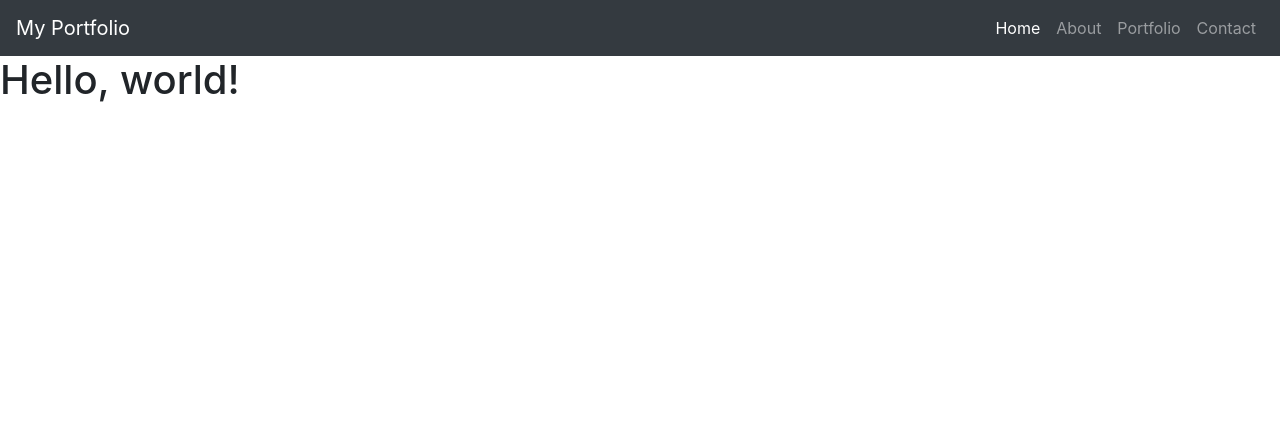
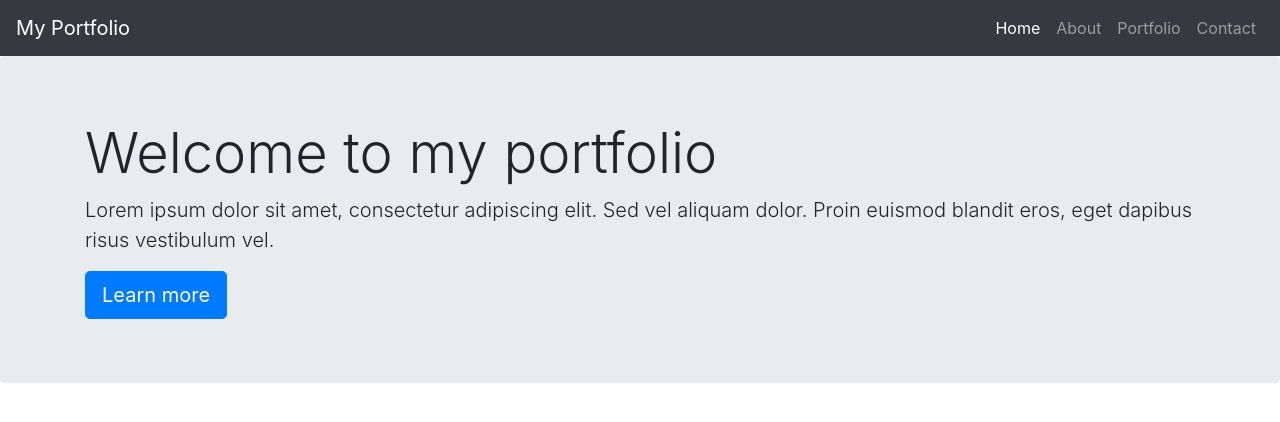
Before and after one commit to TuBrandon/tubrandon.github.io, a plain HTML site: page index.html in a window 1280 px wide. Drawn offline with nearby package versions, Linux system fonts and the light colour scheme.

Commit message:
Update index.html

```diff
--- a/index.html
+++ b/index.html
@@ -31,9 +31,13 @@
     </div>
   </nav>
 
-
-  <h1>Hello, world!</h1>
-
+<header class="jumbotron">
+  <div class="container">
+    <h1 class="display-4">Welcome to my portfolio</h1>
+    <p class="lead">Lorem ipsum dolor sit amet, consectetur adipiscing elit. Sed vel aliquam dolor. Proin euismod blandit eros, eget dapibus risus vestibulum vel.</p>
+    <a class="btn btn-primary btn-lg" href="#" role="button">Learn more</a>
+  </div>
+</header>
 
   <!-- Bootstrap JS -->
   <script src="https://code.jquery.com/jquery-3.2.1.slim.min.js"></script>
```
